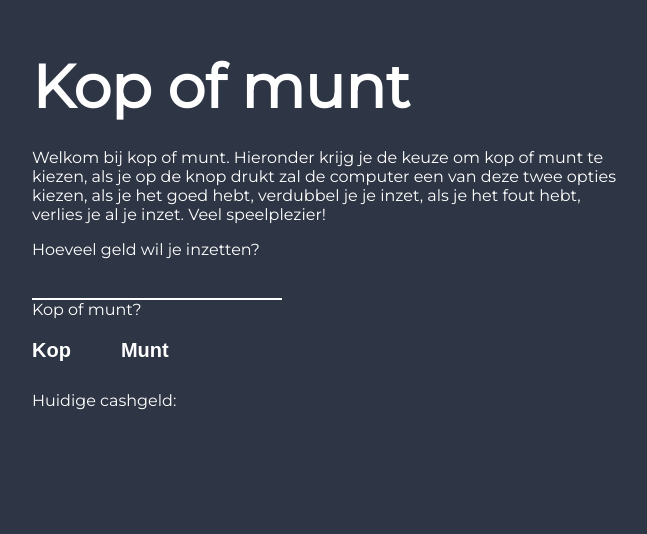
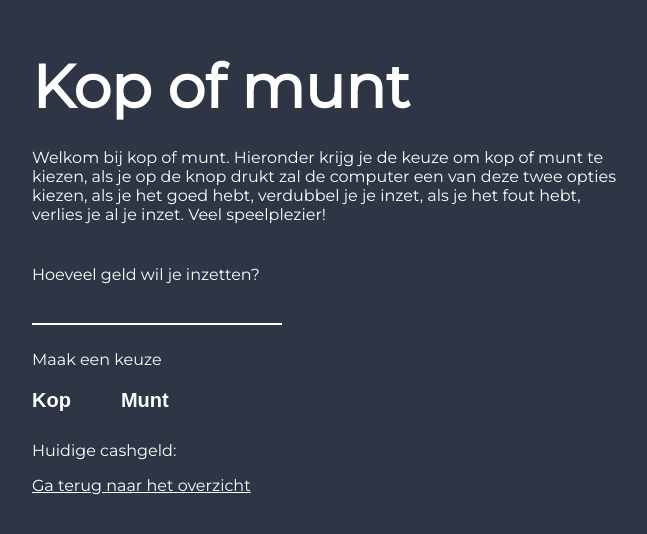
Before and after one commit to Mauro0294/mafiazone, a PHP site: page /kop_of_munt.php in a window 1280 px wide. Shown: the top 534 px of the page, without its empty margins (308-955 px from the left). Run offline with PHP 8.4, Linux system fonts and the light colour scheme; the visitor is signed in with stand-in values (Sample User, id 1); data that the repository does not hold is empty.

Commit message:
button to go back to main screen for kop of munt

```diff
--- a/kop_of_munt.css
+++ b/kop_of_munt.css
@@ -78,3 +78,7 @@ input[type="submit"]:hover {
 .losswrapper {
   display: none;
 }
+
+label {
+  margin-top: 25px;
+}
--- a/kop_of_munt.php
+++ b/kop_of_munt.php
@@ -21,8 +21,8 @@ $username = $_SESSION['username'];
         <p>Welkom bij kop of munt. Hieronder krijg je de keuze om kop of munt te kiezen, als je op de knop drukt zal de computer een van deze twee opties kiezen, als je het goed hebt, verdubbel je je inzet, als je het fout hebt, verlies je al je inzet. Veel speelplezier!</p>
         <form method="post">
             <label for='getal'>Hoeveel geld wil je inzetten?</label>
-            <input type='number' name='geld'>
-            <label for="keuze">Kop of munt?</label>
+            <input type='number' min='1' name='geld'>
+            <label for="keuze">Maak een keuze</label>
             <div class='keuzes'>
             <input type='submit' name='kop' value='Kop'>
             <input type='submit' name='munt' value='Munt'>
@@ -32,6 +32,7 @@ $username = $_SESSION['username'];
         <p class='no_money'>Je hebt niet genoeg geld om in te zetten</p>
         <p class='winwrapper'>Je hebt gewonnen! Je hebt <span class='win'></span> euro verdiend</p>
         <p class='losswrapper'>Je hebt verloren! Je hebt <span class='loss'></span> euro verloren</p>
+        <a href='status.php'>Ga terug naar het overzicht</a>
         </div>
         </div>
     </body>
--- a/status.php
+++ b/status.php
@@ -90,12 +90,13 @@ foreach ($rows as $row) {
     <a href='bank.php'>Bank</a>
     <a href='sporthal.php'>Sporthal</a>
     <a href='ziekenhuis.php'>Ziekenhuis</a>
+    <a href='kop_of_munt.php'>Kop of munt</a>
     ";
     $stmt = $pdo->prepare("SELECT admin FROM users WHERE gebruikersnaam = :gebruikersnaam");
     $stmt->execute(['gebruikersnaam' => $_SESSION['username']]);
     $fetch = $stmt->fetch();
     if ($fetch['admin'] == 'true') {
-        echo "<a href='adminpanel/index.php' style='color: red;'>Admin Paneel</a>";
+        echo "<a href='adminpanel/index.php' style='color: red; margin-top: 20px'>Admin Paneel</a>";
     };
     echo "
     </div>
```
